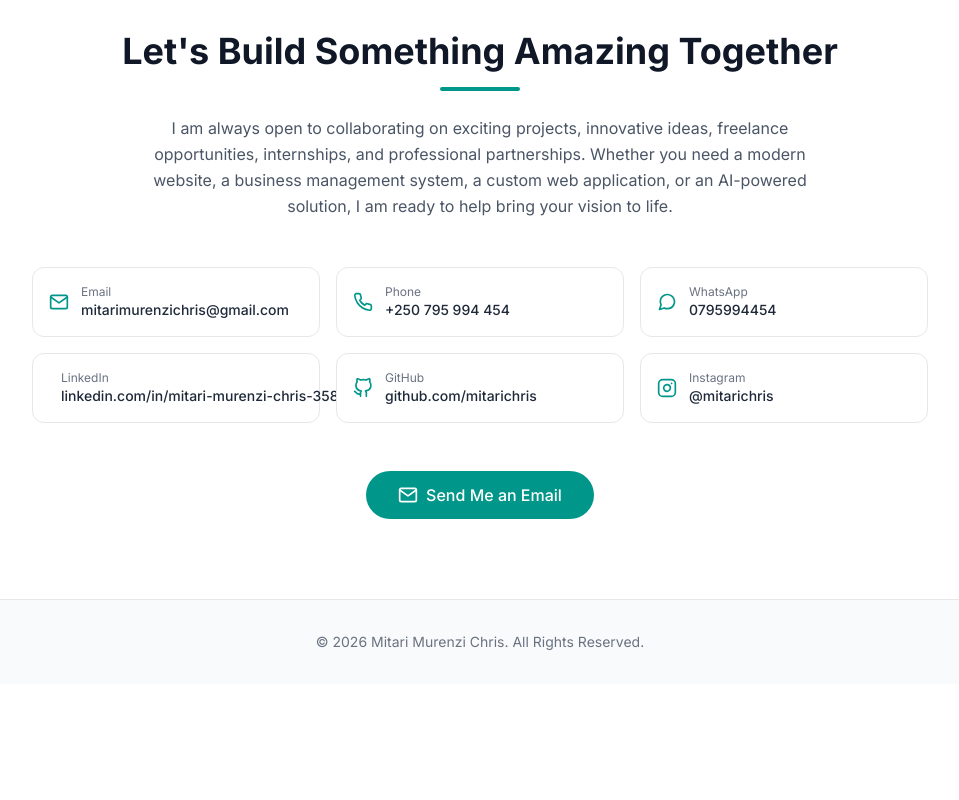
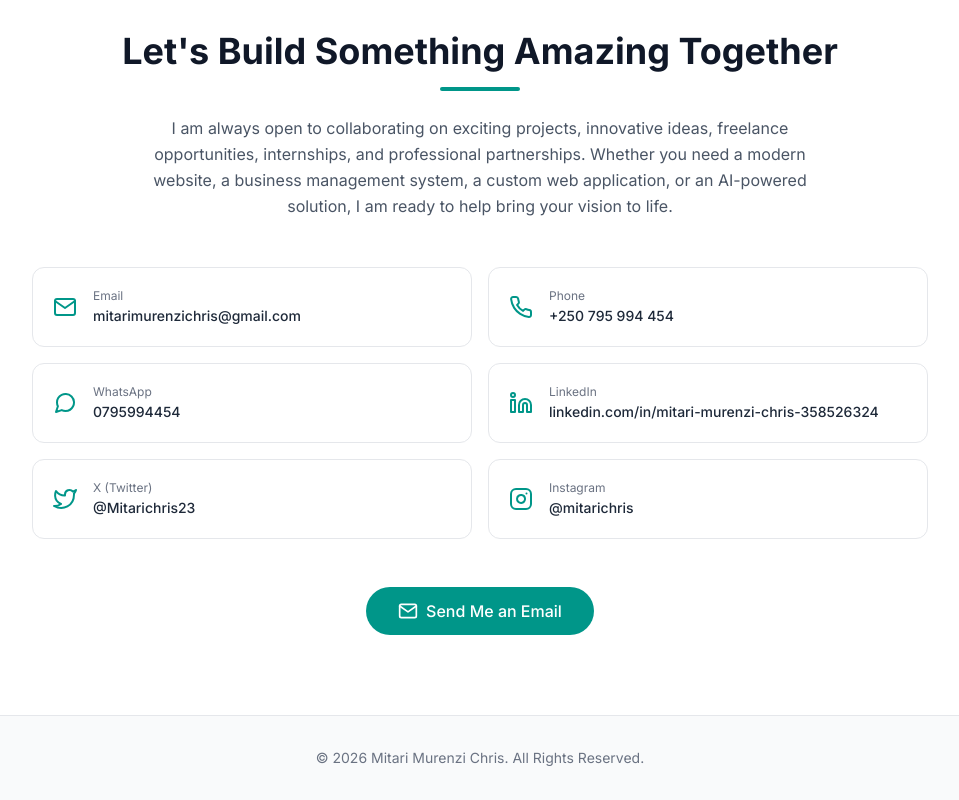
Before and after one commit to mitarichris/Personal-Portifolio, a React (Vite) app: page / in a window 1280 px wide. Shown: the part 5477-6277 px from the top of the page, without its empty margins (160-1119 px from the left). Before the commit the page ends 6161 px from the top, so only its background shows below. Built offline with nearby package versions, Linux system fonts and the light colour scheme.

Commit message:
Updated portfolio

```diff
--- a/src/components/Contact.tsx
+++ b/src/components/Contact.tsx
@@ -1,5 +1,5 @@
 import { motion } from 'framer-motion'
-import { FiMail, FiPhone, FiLinkedin, FiGithub, FiInstagram, FiMessageCircle } from 'react-icons/fi'
+import { FiMail, FiPhone, FiLinkedin, FiInstagram, FiMessageCircle, FiTwitter } from 'react-icons/fi'
 
 const contactInfo = [
   {
@@ -27,10 +27,10 @@ const contactInfo = [
     href: 'https://www.linkedin.com/in/mitari-murenzi-chris-358526324',
   },
   {
-    icon: FiGithub,
-    label: 'GitHub',
-    value: 'github.com/mitarichris',
-    href: 'https://github.com/mitarichris',
+    icon: FiTwitter,
+    label: 'X (Twitter)',
+    value: '@Mitarichris23',
+    href: 'https://x.com/Mitarichris23',
   },
   {
     icon: FiInstagram,
@@ -63,7 +63,7 @@ export default function Contact() {
           </p>
         </motion.div>
 
-        <div className="grid md:grid-cols-2 lg:grid-cols-3 gap-4">
+        <div className="grid grid-cols-1 sm:grid-cols-2 gap-4">
           {contactInfo.map((item, i) => (
             <motion.a
               key={item.label}
@@ -74,12 +74,12 @@ export default function Contact() {
               whileInView={{ opacity: 1, y: 0 }}
               viewport={{ once: true, margin: '-50px' }}
               transition={{ duration: 0.4, delay: i * 0.1 }}
-              className="flex items-center gap-3 p-4 bg-white dark:bg-gray-800 border border-gray-200 dark:border-gray-700 rounded-xl hover:shadow-lg hover:border-teal-300 dark:hover:border-teal-500 transition-all group"
+              className="flex items-center gap-4 p-5 bg-white dark:bg-gray-800 border border-gray-200 dark:border-gray-700 rounded-xl hover:shadow-lg hover:border-teal-300 dark:hover:border-teal-500 transition-all group"
             >
-              <item.icon className="w-5 h-5 text-teal-600 group-hover:scale-110 transition-transform" />
-              <div className="text-sm">
-                <p className="text-gray-500 dark:text-gray-400 text-xs">{item.label}</p>
-                <p className="text-gray-800 dark:text-gray-200 font-medium truncate">{item.value}</p>
+              <item.icon className="w-6 h-6 text-teal-600 group-hover:scale-110 transition-transform flex-shrink-0" />
+              <div className="min-w-0">
+                <p className="text-gray-500 dark:text-gray-400 text-xs mb-0.5">{item.label}</p>
+                <p className="text-gray-800 dark:text-gray-200 font-medium break-words text-sm">{item.value}</p>
               </div>
             </motion.a>
           ))}
@@ -93,7 +93,7 @@ export default function Contact() {
           className="mt-12 text-center"
         >
           <a
-            href="mailto:mitarimurenzichris@gmail.com"
+            href="mailto:mitarimurenzichris@gmail.com?subject=Ideas%20%26%20Collaboration&body=Hi%20Mitari%2C%0A%0AI%20have%20an%20idea%20I'd%20love%20to%20share%20with%20you...%0A%0A"
             className="inline-flex items-center gap-2 px-8 py-3 bg-teal-600 text-white rounded-full font-medium hover:bg-teal-700 transition-colors"
           >
             <FiMail className="w-5 h-5" />
```
